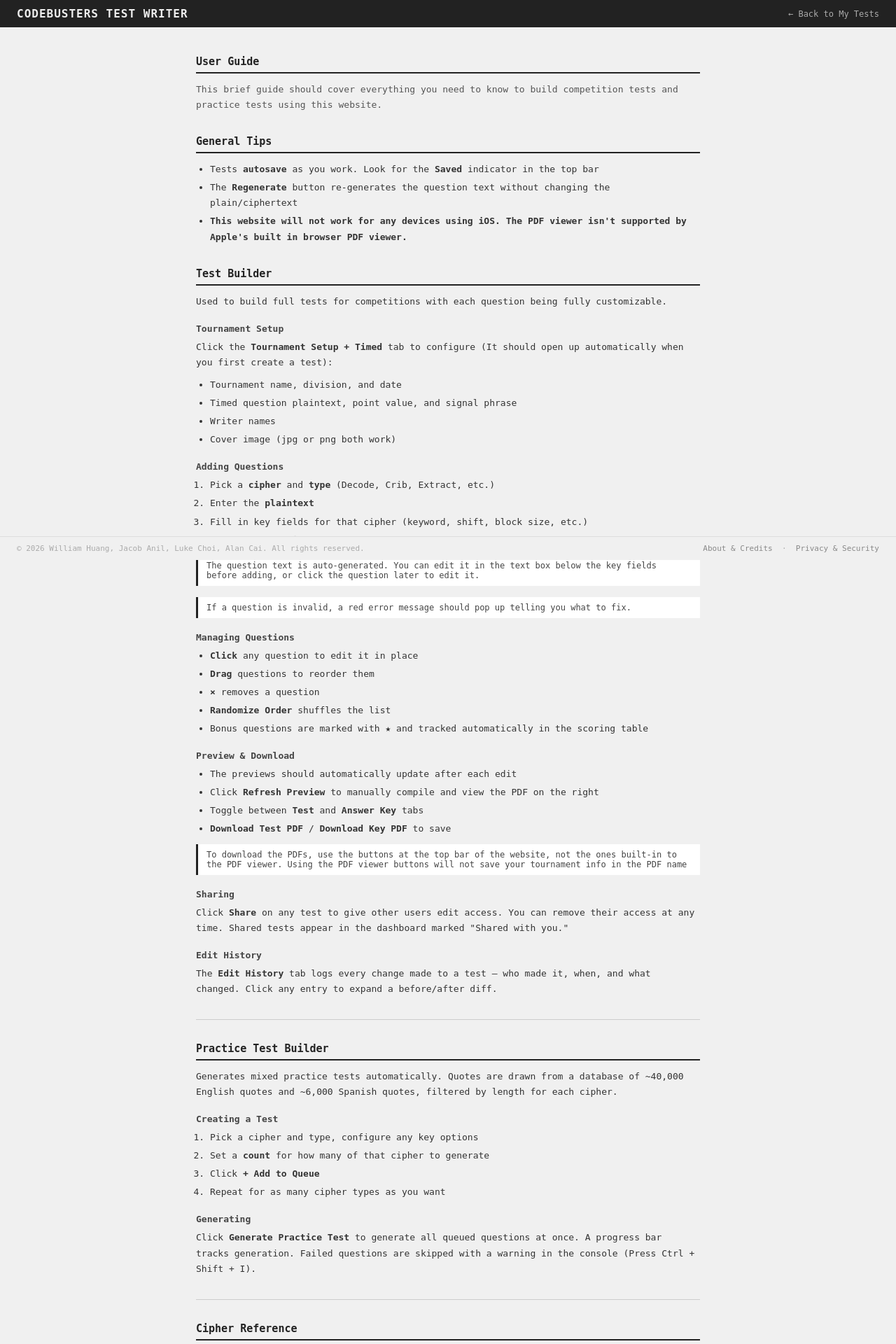
After one commit to will20090/codebusters-test-writer, a Flask app: page /guide in a window 1280 px wide. The commit adds this page. Shown: the top 1920 px of the page at 70% size. Run offline with Flask 3, Linux system fonts and the light colour scheme; some libraries are stand-ins or nearby versions.

Commit message:
add user guide

```diff
--- a/app.py
+++ b/app.py
@@ -1025,6 +1025,10 @@ def contact():
 def security():
     return render_template('security.html')
 
+@app.route('/guide')
+def guide():
+    return render_template('guide.html')
+
 @app.route('/practice')
 def practice():
     return render_template('practicebuilder.html')
--- a/templates/contact.html
+++ b/templates/contact.html
@@ -51,6 +51,11 @@ p { font-size: 13px; line-height: 1.7; margin-bottom: 10px; color: #333; }
   <h2>Changelog</h2>
 
   <div class="changelog-entry">
+    <div class="changelog-date">7 June 2026</div>
+    <div class="changelog-text">Added the User Guide page</div>
+  </div>
+
+  <div class="changelog-entry">
     <div class="changelog-date">3 June 2026</div>
     <div class="changelog-text">Added/fixed a ton of QOL features</div>
   </div>
--- /dev/null
+++ b/templates/guide.html
@@ -0,0 +1,471 @@
+<!DOCTYPE html>
+<html lang="en">
+<head>
+<meta charset="UTF-8">
+<title>User Guide — Codebusters Test Builder</title>
+<style>
+* { box-sizing: border-box; margin: 0; padding: 0; }
+body { font-family: monospace; background: #f0f0f0; color: #222; min-height: 100vh; }
+
+#topbar { background: #222; color: #eee; padding: 10px 24px; font-size: 16px; letter-spacing: 1px; font-weight: bold; display: flex; align-items: center; justify-content: space-between; }
+#topbar a { color: #aaa; font-size: 12px; text-decoration: none; font-weight: normal; letter-spacing: 0; }
+#topbar a:hover { color: #fff; }
+
+#content { max-width: 760px; margin: 40px auto; padding: 0 20px 80px; }
+
+h2 { font-size: 15px; font-weight: bold; margin: 32px 0 12px; border-bottom: 2px solid #222; padding-bottom: 6px; }
+h3 { font-size: 13px; font-weight: bold; margin: 20px 0 8px; color: #444; }
+p { font-size: 13px; line-height: 1.7; margin-bottom: 10px; color: #333; }
+ul, ol { font-size: 13px; line-height: 1.7; padding-left: 20px; margin-bottom: 10px; color: #333; }
+li { margin-bottom: 4px; }
+
+.intro { font-size: 13px; color: #555; margin-bottom: 28px; line-height: 1.7; }
+
+table { width: 100%; border-collapse: collapse; font-size: 12px; margin: 10px 0 16px; }
+th { background: #222; color: #eee; padding: 6px 10px; text-align: left; font-weight: bold; }
+td { border: 1px solid #ccc; padding: 6px 10px; background: #fff; vertical-align: top; }
+tr:nth-child(even) td { background: #f8f8f8; }
+
+.tip { background: #fff; border-left: 3px solid #222; padding: 8px 12px; font-size: 12px; color: #444; margin: 10px 0 16px; }
+
+.section-divider { border: none; border-top: 1px solid #ccc; margin: 32px 0; }
+
+footer { position: fixed; bottom: 0; left: 0; right: 0; background: #f0f0f0; border-top: 1px solid #ddd; padding: 10px 24px; display: flex; justify-content: space-between; align-items: flex-end; font-size: 11px; color: #aaa; }footer a { color: #888; text-decoration: none; }
+footer a:hover { color: #222; }
+.footer-credit { position: relative; cursor: default; }
+.footer-credit-hover { display: none; position: absolute; bottom: 0; left: 0; background: #f0f0f0; font-size: 11px; color: #aaa; white-space: nowrap; }.footer-credit:hover .footer-credit-default { visibility: hidden; }
+.footer-credit:hover .footer-credit-hover { display: block; }
+
+.cipher-block { background: #fff; border: 1px solid #ddd; margin-bottom: 10px; padding: 12px 14px; }
+.cipher-name { font-size: 14px; font-weight: bold; margin-bottom: 6px; }
+.cipher-modes { display: flex; gap: 6px; flex-wrap: wrap; margin-bottom: 8px; }
+.mode { background: #222; color: #eee; font-size: 11px; padding: 2px 8px; }
+.cipher-fields { display: flex; flex-direction: column; gap: 4px; margin-bottom: 6px; }
+.field { font-size: 12px; color: #333; }
+.field-label { font-weight: bold; color: #222; display: inline-block; min-width: 130px; }
+.cipher-note { font-size: 11px; color: #888; margin-top: 6px; border-top: 1px solid #eee; padding-top: 6px; }
+
+.cipher-block { background: #fff; border: 1px solid #ddd; margin-bottom: 10px; padding: 12px 14px; }
+.cipher-name { font-size: 14px; font-weight: bold; margin-bottom: 6px; }
+.cipher-modes { display: flex; gap: 6px; flex-wrap: wrap; margin-bottom: 8px; }
+.mode { background: #444; color: #eee; font-size: 11px; padding: 2px 8px; cursor: pointer; border: 1px solid #444; user-select: none; }
+.mode:hover { background: #555; border-color: #555; }
+.mode.active { background: #222; color: #fff; border-color: #222; }
+.cipher-fields { display: flex; flex-direction: column; gap: 4px; margin-bottom: 6px; }
+.field { font-size: 12px; color: #333; }
+.field-label { font-weight: bold; color: #222; display: inline-block; min-width: 130px; }
+.cipher-note { font-size: 11px; color: #888; margin-top: 6px; border-top: 1px solid #eee; padding-top: 6px; }
+</style>
+</head>
+<body>
+
+<div id="topbar">
+  CODEBUSTERS TEST WRITER
+  <a href="/">← Back to My Tests</a>
+</div>
+
+
+<div id="content">
+<h2>User Guide</h2>
+  <p class="intro">
+    This brief guide should cover everything you need to know to build competition tests and practice tests using this website.
+  </p>
+
+  <!-- TIPS -->
+  <h2>General Tips</h2>
+  <ul>
+    <li>Tests <b>autosave</b> as you work. Look for the <b>Saved</b> indicator in the top bar</li>
+    <li>The <b>Regenerate</b> button re-generates the question text without changing the plain/ciphertext</li>
+    <li><b>This website will not work for any devices using iOS. The PDF viewer isn't supported by Apple's built in browser PDF viewer.</b></li>
+  </ul>
+
+  <!-- TEST BUILDER -->
+  <h2>Test Builder</h2>
+  <p>Used to build full tests for competitions with each question being fully customizable.</p>
+
+  <h3>Tournament Setup</h3>
+  <p>Click the <b>Tournament Setup + Timed</b> tab to configure (It should open up automatically when you first create a test):</p>
+  <ul>
+    <li>Tournament name, division, and date</li>
+    <li>Timed question plaintext, point value, and signal phrase</li>
+    <li>Writer names</li>
+    <li>Cover image (jpg or png both work)</li>
+  </ul>
+
+  <h3>Adding Questions</h3>
+  <ol>
+    <li>Pick a <b>cipher</b> and <b>type</b> (Decode, Crib, Extract, etc.)</li>
+    <li>Enter the <b>plaintext</b> </li>
+    <li>Fill in key fields for that cipher (keyword, shift, block size, etc.)</li>
+    <li>Click <b>Add Question</b> </li>
+  </ol>
+  <div class="tip">The question text is auto-generated. You can edit it in the text box below the key fields before adding, or click the question later to edit it.</div>
+  <div class="tip">If a question is invalid, a red error message should pop up telling you what to fix.</div>
+
+  <h3>Managing Questions</h3>
+  <ul>
+    <li><b>Click</b> any question to edit it in place</li>
+    <li><b>Drag</b> questions to reorder them</li>
+    <li><b>×</b> removes a question</li>
+    <li><b>Randomize Order</b> shuffles the list</li>
+    <li>Bonus questions are marked with ★ and tracked automatically in the scoring table</li>
+  </ul>
+
+  <h3>Preview & Download</h3>
+  <ul>
+    <li>The previews should automatically update after each edit</li>
+    <li>Click <b>Refresh Preview</b> to manually compile and view the PDF on the right</li>
+    <li>Toggle between <b>Test</b> and <b>Answer Key</b> tabs</li>
+    <li><b>Download Test PDF</b> / <b>Download Key PDF</b> to save</li>
+  </ul>
+  <div class="tip">To download the PDFs, use the buttons at the top bar of the website, not the ones built-in to the PDF viewer. Using the PDF viewer buttons will not save your tournament info in the PDF name</div>
+
+  <h3>Sharing</h3>
+  <p>Click <b>Share</b> on any test to give other users edit access. You can remove their access at any time. Shared tests appear in the dashboard marked "Shared with you."</p>
+
+  <h3>Edit History</h3>
+  <p>The <b>Edit History</b> tab logs every change made to a test — who made it, when, and what changed. Click any entry to expand a before/after diff.</p>
+
+  <hr class="section-divider">
+
+  <!-- PRACTICE BUILDER -->
+  <h2>Practice Test Builder</h2>
+  <p>Generates mixed practice tests automatically. Quotes are drawn from a database of ~40,000 English quotes and ~6,000 Spanish quotes, filtered by length for each cipher.</p>
+
+  <h3>Creating a Test</h3>
+  <ol>
+    <li>Pick a cipher and type, configure any key options</li>
+    <li>Set a <b>count</b> for how many of that cipher to generate</li>
+    <li>Click <b>+ Add to Queue</b></li>
+    <li>Repeat for as many cipher types as you want</li>
+  </ol>
+
+  <h3>Generating</h3>
+  <p>Click <b>Generate Practice Test</b> to generate all queued questions at once. A progress bar tracks generation. Failed questions are skipped with a warning in the console (Press Ctrl + Shift + I).</p>
+
+
+  <hr class="section-divider">
+
+<!-- CIPHER REFERENCE -->
+  <h2>Cipher Reference</h2>
+  <div class="tip">The Hill and Affine ciphers are out of rotation for the 26-27 season and are therefore currently disabled in both modes.</div>
+
+  <!-- ARISTOCRAT -->
+  <div class="cipher-block" id="cb-aristo">
+    <div class="cipher-name">Aristocrat / Patristocrat / Xenocrypt</div>
+    <div class="cipher-modes">
+      <span class="mode active" onclick="setMode('aristo','DECODE')">Decode</span>
+      <span class="mode" onclick="setMode('aristo','EXTRACT')">Extract</span>
+    </div>
+    <div class="cipher-fields" id="cf-aristo">
+      <div class="field"><span class="field-label">Keyword</span> the cipher keyword</div>
+      <div class="field"><span class="field-label">Shift</span> integer shift for the alphabet</div>
+      <div class="field"><span class="field-label">Alph Type</span> K1, K2, K3, or blank (random derangement)</div>
+      <div class="field"><span class="field-label">Hint Type</span> None, Word, Letters, Subject, or combinations</div>
+      <div class="field"><span class="field-label">Hint Text</span> the hint string shown to solvers</div>
+    </div>
+    <div class="cipher-note" id="cn-aristo">Xenocrypt encodes Spanish text and supports ñ in the plaintext.</div>
+  </div>
+
+  <!-- ATBASH -->
+  <div class="cipher-block">
+    <div class="cipher-name">Atbash</div>
+    <div class="cipher-modes"><span class="mode active">Decode</span></div>
+    <div class="cipher-fields">
+      <div class="field"><span class="field-label">Block Size</span> default 5; 0 = preserve word spacing</div>
+    </div>
+  </div>
+
+  <!-- BACONIAN -->
+  <div class="cipher-block" id="cb-bacon">
+    <div class="cipher-name">Baconian</div>
+    <div class="cipher-modes">
+      <span class="mode active" onclick="setMode('bacon','LETTERS')">Letters</span>
+      <span class="mode" onclick="setMode('bacon','RANDOM_LETTERS')">Random Letters</span>
+      <span class="mode" onclick="setMode('bacon','SEQUENCE')">Sequence</span>
+      <span class="mode" onclick="setMode('bacon','WORDS')">Words</span>
+    </div>
+    <div class="cipher-fields" id="cf-bacon"></div>
+    <div class="cipher-note" id="cn-bacon"></div>
+  </div>
+
+  <!-- CAESAR -->
+  <div class="cipher-block">
+    <div class="cipher-name">Caesar</div>
+    <div class="cipher-modes"><span class="mode active">Decode</span></div>
+    <div class="cipher-fields">
+      <div class="field"><span class="field-label">Shift</span> integer (mod 26)</div>
+    </div>
+  </div>
+
+  <!-- COLUMNAR -->
+  <div class="cipher-block">
+    <div class="cipher-name">Complete Columnar</div>
+    <div class="cipher-modes"><span class="mode active">Crib</span></div>
+    <div class="cipher-fields">
+      <div class="field"><span class="field-label">Columns</span> number of columns (integer)</div>
+      <div class="field"><span class="field-label">Crib Word</span> a phrase from the plaintext given to solvers</div>
+    </div>
+  </div>
+
+  <!-- CRYPTARITHM -->
+  <div class="cipher-block">
+    <div class="cipher-name">Cryptarithm</div>
+    <div class="cipher-modes"><span class="mode active">Decode</span></div>
+    <div class="cipher-fields">
+      <div class="field"><span class="field-label">Operation</span> Addition, Subtraction, Multiplication, or Other</div>
+      <div class="field"><span class="field-label">Problem Text</span> the cryptarithm layout, auto-filled from template, edit as needed</div>
+      <div class="field"><span class="field-label">Solution Numbers</span> space-separated answer digits, e.g. 123 456 789</div>
+    </div>
+    <div class="cipher-note">The plaintext area is now written in the Verbatim font in LaTex.</div>
+  </div>
+
+  <!-- FRACMORSE -->
+  <div class="cipher-block">
+    <div class="cipher-name">Fractionated Morse</div>
+    <div class="cipher-modes"><span class="mode active">Crib</span></div>
+    <div class="cipher-fields">
+      <div class="field"><span class="field-label">Keyword</span> the cipher keyword</div>
+      <div class="field"><span class="field-label">Crib</span> a word from the plaintext</div>
+      <div class="field"><span class="field-label">Hint Type</span> None, Start Crib, Middle Crib, or End Crib</div>
+      <div class="field"><span class="field-label">Manual Hint</span> overrides auto-generated Morse hint if filled in</div>
+    </div>
+    <div class="cipher-note">The Morse symbol mapping hint is auto-generated from the crib, so leave Manual Hint blank</div>
+  </div>
+
+  <!-- NIHILIST -->
+  <div class="cipher-block" id="cb-nihilist">
+    <div class="cipher-name">Nihilist</div>
+    <div class="cipher-modes">
+      <span class="mode active" onclick="setMode('nihilist','DECODE')">Decode</span>
+      <span class="mode" onclick="setMode('nihilist','CRIB')">Crib</span>
+    </div>
+    <div class="cipher-fields" id="cf-nihilist"></div>
+  </div>
+
+  <!-- PORTA -->
+  <div class="cipher-block" id="cb-porta">
+    <div class="cipher-name">Porta</div>
+    <div class="cipher-modes">
+      <span class="mode active" onclick="setMode('porta','DECODE')">Decode</span>
+      <span class="mode" onclick="setMode('porta','CRIB')">Crib</span>
+    </div>
+    <div class="cipher-fields" id="cf-porta"></div>
+  </div>
+
+  <!-- CHECKERBOARD -->
+  <div class="cipher-block" id="cb-checker">
+    <div class="cipher-name">Checkerboard</div>
+    <div class="cipher-modes">
+      <span class="mode active" onclick="setMode('checker','DECODE')">Decode</span>
+      <span class="mode" onclick="setMode('checker','CRIB')">Crib</span>
+    </div>
+    <div class="cipher-fields" id="cf-checker"></div>
+  </div>
+
+  <!-- HOMOPHONIC -->
+  <div class="cipher-block" id="cb-homo">
+    <div class="cipher-name">Homophonic</div>
+    <div class="cipher-modes">
+      <span class="mode active" onclick="setMode('homo','DECODE')">Decode</span>
+      <span class="mode" onclick="setMode('homo','CRIB')">Crib</span>
+    </div>
+    <div class="cipher-fields" id="cf-homo"></div>
+    <div class="cipher-note" id="cn-homo"></div>
+  </div>
+<h3>*Homophonic Decode Extra Info</h3>
+  <p>For Homophonic Decode questions, you can control how much of the keyword is revealed to solvers:</p>
+
+  <table>
+    <tr><th>Letters Given</th><th>Difficulty</th><th>What solvers see</th></tr>
+    <tr><td>4 (default)</td><td>—</td><td>Full keyword, e.g. <b>BACK</b></td></tr>
+    <tr><td>2 or 3</td><td>Easy</td><td>A random consecutive chunk, e.g. <b>AC</b> or <b>BAC</b></td></tr>
+    <tr><td>2 or 3</td><td>Hard</td><td>Random letters in alphabetical order, e.g. <b>A, C, and K</b></td></tr>
+  </table>
+  <div class="tip">These options are ignored for Crib-type Homophonic questions.</div>
+
+  <h3>Block Size</h3>
+  <p>For ciphers that support block size: <b>0</b> or blank preserves word spacing in the ciphertext. Any positive integer groups letters into fixed-size blocks, hiding word boundaries.</p>
+</div>
+
+
+
+<script>
+const FIELDS = {
+  aristo: {
+    DECODE: {
+      fields: [
+        ['Keyword', 'keyword used to encode the cipher'],
+        ['Shift', 'integer shift for the alphabet (only if K1/K2/K3 is selected)'],
+        ['Alph Type', 'K1, K2, K3, or blank (random map)'],
+        ['Hint Type', 'None, Word, Letters, Subject, or combinations'],
+        ['Hint Text', 'the hint string (plaintext) shown to solvers'],
+      ],
+      note: 'Xenocrypt encodes Spanish text and supports ñ in the plaintext. All accented vowels are auto-removed.'
+    },
+    EXTRACT: {
+      fields: [
+        ['Keyword', 'keyword used to encode the cipher (required final answer)'],
+        ['Shift', 'integer shift for the alphabet'],
+        ['Alph Type', 'K1, K2, or K3 (K4 is not permitted by the ACA)'],
+      ],
+      note: 'Extract asks for the keyword rather than to decode the quote. The keyword length is auto-revealed as a hint.'
+    }
+  },
+  bacon: {
+    LETTERS: {
+      fields: [
+        ['A-letters', 'letters representing A, eg. CODE'],
+        ['B-letters', 'letters representing B, eg. BUST'],
+        ['Hint Type', 'None or Letters (Recommended to be None)'],
+        ['Hint Text', 'hint string shown'],
+      ],
+      note: 'Each plaintext letter encodes to 5 A/B symbols, then each symbol maps to one of the A-letters or B-letters in sequence.'
+    },
+    RANDOM_LETTERS: {
+      fields: [
+        ['A-letters', 'pool of letters representing A'],
+        ['B-letters', 'pool of letters representing B'],
+        ['Hint Type', 'None or Letters'],
+        ['Hint Text', 'hint string shown to solvers'],
+      ],
+      note: 'Same as Letters Baconian but each A or B symbol picks randomly from the pool instead of cycling in sequence.'
+    },
+    SEQUENCE: {
+      fields: [
+        ['A-letters', 'letters representing A'],
+        ['B-letters', 'letters representing B'],
+        ['Hint Type', 'None or Letters'],
+        ['Hint Text', 'hint string shown to solvers'],
+      ],
+      note: 'A and B share one cycling index rather than having separate counters like Letters.'
+    },
+    WORDS: {
+      fields: [
+        ['A/B Table', 'interactive table; click any cell to flip a letter between A and B or choose a preset'],
+      ],
+      note: 'Words type encodes each string of 5 letters as a real English word. Each word\'s letters must match the A/B pattern for that group. Use the presets or click cells to customize the alphabet.'
+    }
+  },
+  nihilist: {
+    DECODE: {
+      fields: [
+        ['Keyword', 'cipher keyword'],
+        ['Polybius Key', 'keyword for the Polybius square'],
+        ['Block Size', '0 = preserve word spacing; blank = default 5'],
+      ]
+    },
+    CRIB: {
+      fields: [
+        ['Keyword', 'cipher keyword'],
+        ['Polybius Key', 'keyword for the Polybius square'],
+        ['Block Size', '0 = preserve word spacing; blank = default 5'],
+        ['Crib', 'a phrase from the plaintext, <b>must be more than 2× the keyword length<b>'],
+      ]
+    }
+  },
+  porta: {
+    DECODE: {
+      fields: [
+        ['Keyword', 'cipher keyword'],
+        ['Block Size', '0 = preserve word spacing; blank = default 5'],
+      ]
+    },
+    CRIB: {
+      fields: [
+        ['Keyword', 'cipher keyword'],
+        ['Block Size', '0 = preserve word spacing; blank = default 5'],
+        ['Crib', 'a phrase from the plaintext shown to solvers'],
+      ]
+    }
+  },
+  checker: {
+    DECODE: {
+      fields: [
+        ['H-Key', '5 letter word for the horizontal axis of the Polybius square'],
+        ['V-Key', '5 letter word for the vertical axis of the Polybius square'],
+        ['Polybius Keyword', 'keyword for the Polybius square'],
+        ['Block Size', '0 = preserve word spacing; blank = default 5'],
+      ]
+    },
+    CRIB: {
+      fields: [
+        ['H-Key', '5 letter word for the horizontal axis of the Polybius square'],
+        ['V-Key', '5 letter word for the horizontal axis of the Polybius square'],
+        ['Polybius Keyword', 'keyword for the Polybius square'],
+        ['Block Size', '0 = preserve word spacing; blank = default 5'],
+        ['Hint / Crib', 'a phrase from the plaintext shown to solvers'],
+      ]
+    }
+  },
+  homo: {
+    DECODE: {
+      fields: [
+        ['Keyword', '4 letter keyword'],
+        ['Block Size', '0 or blank = word spacing;'],
+        ['Hint Type', 'None, Word, Letters, or Subject'],
+        ['Hint Text', 'hint string shown to solvers'],
+        ['Letters Given', '2, 3, or 4 (default)'],
+        ['Difficulty', 'Easy = consecutive chunk of keyword; Hard = alphabetically sorted non-consecutive letters'],
+      ],
+      note: 'Letters Given and Difficulty only affect what keyword hint is printed. See the Homophonic Decode* section below for examples.'
+    },
+    CRIB: {
+      fields: [
+        ['Keyword', 'exactly 4 letters'],
+        ['Block Size', '0 or blank = word spacing; positive integer = fixed blocks'],
+        ['Crib', 'a word from the plaintext shown to solvers'],
+      ],
+      note: 'Hint type, hint text, letters given, and difficulty are all ignored for Crib type.'
+    }
+  }
+};
+
+
+
+function renderFields(id, fields, note) {
+  const el = document.getElementById('cf-' + id);
+  el.innerHTML = fields.map(([label, desc]) =>
+    `<div class="field"><span class="field-label">${label}</span> ${desc}</div>`
+  ).join('');
+  const noteEl = document.getElementById('cn-' + id);
+  if (noteEl) noteEl.textContent = note || '';
+}
+
+function setMode(id, mode) {
+  // Update active button
+  const block = document.getElementById('cb-' + id);
+  block.querySelectorAll('.mode').forEach(m => {
+    m.classList.toggle('active', m.textContent.trim().toUpperCase().replace(' ', '_') === mode || m.getAttribute('onclick').includes("'" + mode + "'"));
+  });
+  const data = FIELDS[id][mode];
+  if (data) renderFields(id, data.fields, data.note);
+}
+
+// Init all dynamic cipher blocks
+function initAll() {
+  renderFields('aristo', FIELDS.aristo.DECODE.fields, FIELDS.aristo.DECODE.note);
+  renderFields('bacon',  FIELDS.bacon.LETTERS.fields,  FIELDS.bacon.LETTERS.note);
+  renderFields('nihilist', FIELDS.nihilist.DECODE.fields);
+  renderFields('porta',    FIELDS.porta.DECODE.fields);
+  renderFields('checker',  FIELDS.checker.DECODE.fields);
+  renderFields('homo',     FIELDS.homo.DECODE.fields, FIELDS.homo.DECODE.note);
+}
+
+initAll();
+</script>
+
+
+<footer>
+  <span class="footer-credit">
+    <span class="footer-credit-default">© 2026 William Huang, Jacob Anil, Luke Choi, Alan Cai. All rights reserved.</span>
+    <span class="footer-credit-hover">But mostly by William lol</span>
+  </span>
+  <span>
+    <a href="/contact">About &amp; Credits</a> &nbsp;·&nbsp;
+    <a href="/security">Privacy &amp; Security</a>
+  </span>
+</footer>
+
+</body>
+</html>
--- a/templates/home.html
+++ b/templates/home.html
@@ -7,8 +7,7 @@
 * { box-sizing: border-box; margin: 0; padding: 0; }
 body { font-family: monospace; background: #f0f0f0; color: #222; min-height: 100vh; }
 
-#topbar { background: #222; color: #eee; padding: 10px 24px; font-size: 16px; letter-spacing: 1px; font-weight: bold; }
-
+#topbar { background: #222; color: #eee; padding: 10px 24px; font-size: 16px; letter-spacing: 1px; font-weight: bold; display: flex; align-items: center; }
 #app { max-width: 900px; margin: 40px auto; padding: 0 20px; }
 
 #profile-screen, #dashboard-screen { display: none; }
@@ -69,8 +68,7 @@ h3 { font-size: 13px; margin-bottom: 10px; color: #555; }
 </head>
 <body>
 
-<div id="topbar">CODEBUSTERS TEST WRITER</div>
-
+<div id="topbar">CODEBUSTERS TEST WRITER <a href="/guide" style="margin-left:auto;color:#aaa;font-size:14px;font-weight:normal;letter-spacing:0;text-decoration:none;border:1px solid #555;padding:3px 10px;background:#444;">User Guide</a></div>
 <div style="position:fixed;bottom:16px;left:24px;font-size:12px;"><a href="/contact" style="color:#666;text-decoration:none;">About & Credits</a></div>
 <div id="app">
 
--- a/templates/practicebuilder.html
+++ b/templates/practicebuilder.html
@@ -212,9 +212,9 @@ const CIPHER_TYPES_MAP = {
   ATBASH:       ['DECODE'],
   BACONIAN:     ['LETTERS', 'RANDOM_LETTERS', 'SEQUENCE', 'WORDS'],
   CAESAR:       ['DECODE'],
-  COLUMNAR:     ['DECODE'],
+  COLUMNAR:     ['CRIB'],
   CRYPTARITHM:  ['DECODE'],
-  FRACMORSE:    ['DECODE'],
+  FRACMORSE:    ['CRIB'],
   NIHILIST:     ['DECODE', 'CRIB'],
   PORTA:        ['DECODE', 'CRIB'],
   CHECKERBOARD: ['DECODE', 'CRIB'],
```
Also changed, not shown: templates/builder.html (+24 -7 lines), README.md.
